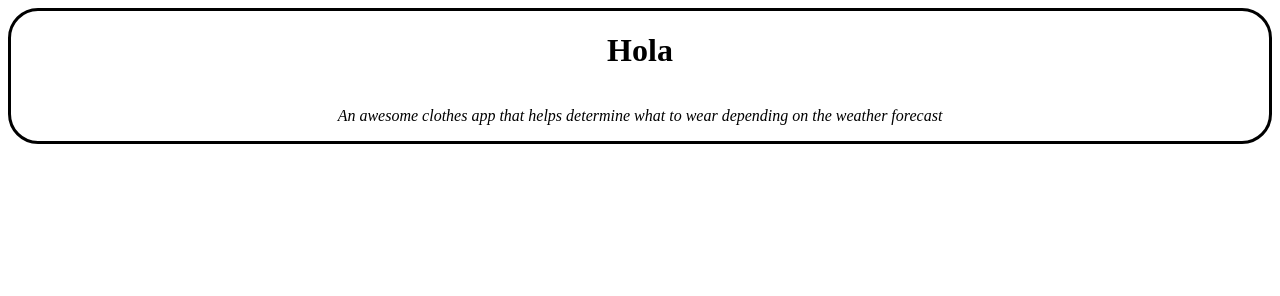
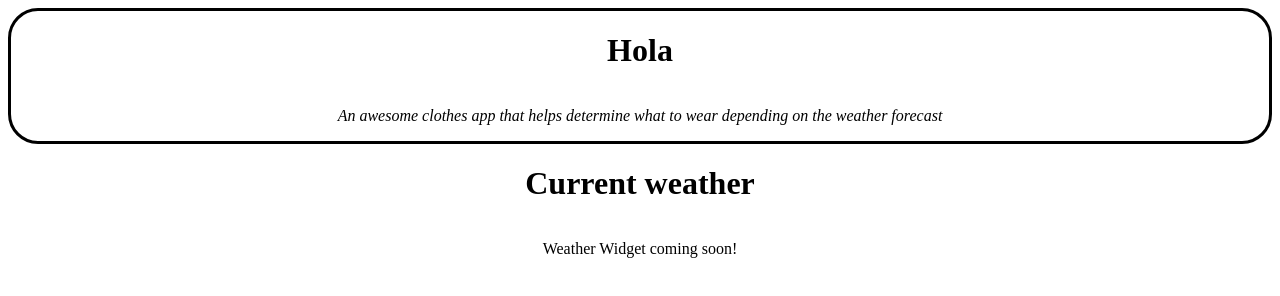
Before and after one commit to kisen123/ClothesForRunningApp, a plain HTML site: page index.html in a window 1280 px wide. Drawn offline with Linux system fonts and the light colour scheme.

Commit message:
Set up skeleton for building a widget towards the Yr-API

```diff
--- a/index.html
+++ b/index.html
@@ -14,9 +14,20 @@
 
 <body>
 
-    <section id="page-background">
 
-    </section>
+
+<div id="current-weather-div">
+    <h1 class="current-weather-element">Current weather</h1>
+
+
+    <div class="current-weather-element-api-board">
+        <!--Collects the current weather at the current place from the Yr.no-API-->
+        <p>Weather Widget coming soon!</p>
+
+    </div>
+</div>
+
+
     <!-- Your content goes here -->
 
 </body>
--- a/main.js
+++ b/main.js
@@ -0,0 +1 @@
+console.log("Hello world");
--- a/styles.css
+++ b/styles.css
@@ -1,10 +1,14 @@
-#page-background {
-    display: flex;
+.header-flexitem {
+    flex: 1;
 }
 
-#header-flexitem {
-    flex: 1;
+#current-weather-div {
+    display: flex;
+    align-items: center;
+    flex-direction: column;
 }
+
+
 
 header {
     display: flex;
```
